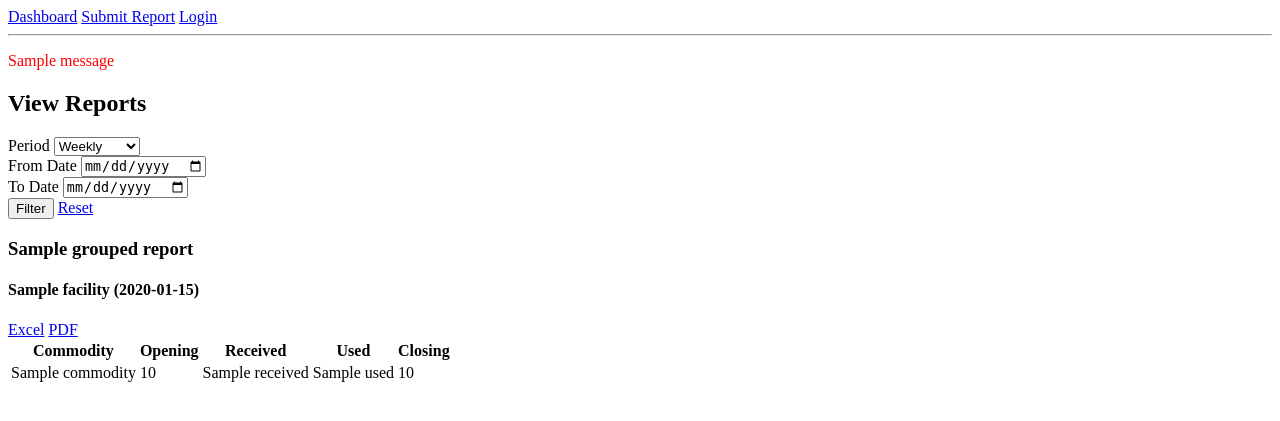
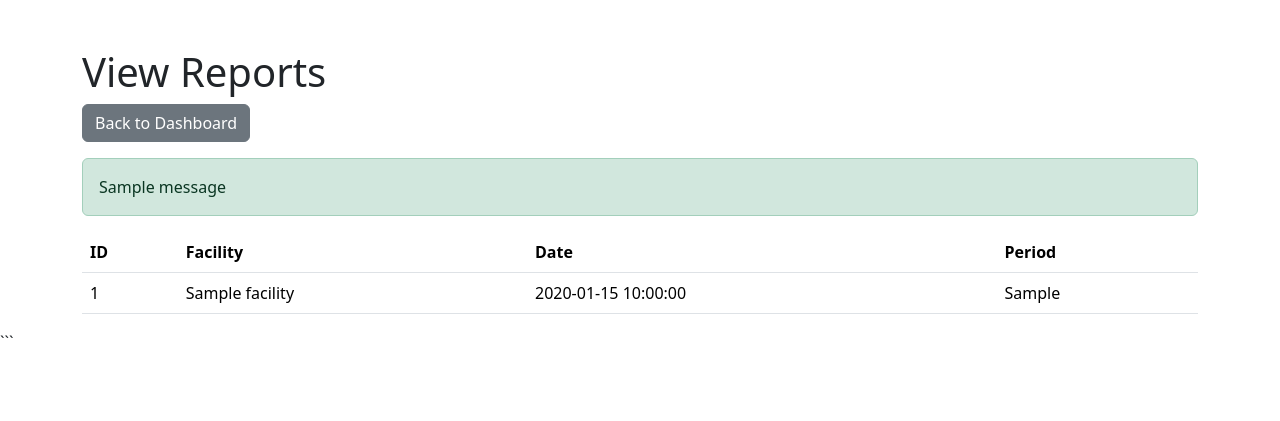
Before and after one commit to Keegan2024/My-inventory, a Python web app: template templates/view_reports.html in a window 1280 px wide. Shown: the top 421 px of the page. Run offline with Jinja, Linux system fonts and the light colour scheme; the template is opened without the code that fills it: most values are stand-ins (such as "Sample title", 1, 10 or a date in 2020); one stand-in notice (Sample message) is shown.

Commit message:
Update view_reports.html

````diff
--- a/templates/view_reports.html
+++ b/templates/view_reports.html
@@ -1,95 +1,56 @@
-{% extends "base.html" %}
-
-{% block content %}
-<div class="content">
-    <h2>View Reports</h2>
-
-    <div class="report-filters">
-        <form method="GET" class="filter-form">
-            {% if user.role == 'admin' %}
-            <div class="form-group">
-                <label>Facility</label>
-                <select name="facility_id" class="form-control">
-                    <option value="">All Facilities</option>
-                    {% for facility in facilities %}
-                    <option value="{{ facility.id }}" {% if selected_facility == facility.id %}selected{% endif %}>
-                        {{ facility.name }} ({{ facility.district }})
-                    </option>
+<!DOCTYPE html>
+<html lang="en">
+<head>
+    <meta charset="UTF-8">
+    <meta name="viewport" content="width=device-width, initial-scale=1.0">
+    <title>View Reports - Luapula Supply Chain</title>
+    <link href="https://cdn.jsdelivr.net/npm/bootstrap@5.3.3/dist/css/bootstrap.min.css" rel="stylesheet">
+    <link href="{{ url_for('static', filename='css/styles.css') }}" rel="stylesheet">
+</head>
+<body>
+    <div class="container">
+        <h1 class="mt-5">View Reports</h1>
+        <a href="{{ url_for('dashboard') }}" class="btn btn-secondary mb-3">Back to Dashboard</a>
+        {% with messages = get_flashed_messages(with_categories=true) %}
+            {% if messages %}
+                {% for category, message in messages %}
+                    <div class="alert alert-{{ category }}">{{ message }}</div>
                 {% endfor %}
-                </select>
-            </div>
             {% endif %}
-
-            <div class="form-group">
-                <label>Period</label>
-                <select name="period" class="form-control">
-                    <option value="weekly" {% if period == 'weekly' %}selected{% endif %}>Weekly</option>
-                    <option value="monthly" {% if period == 'monthly' %}selected{% endif %}>Monthly</option>
-                    <option value="quarterly" {% if period == 'quarterly' %}selected{% endif %}>Quarterly</option>
-                    <option value="">All Periods</option>
-                </select>
-            </div>
-
-            <div class="form-group">
-                <label>From Date</label>
-                <input type="date" name="start_date" class="form-control" value="{{ start_date }}">
-            </div>
-
-            <div class="form-group">
-                <label>To Date</label>
-                <input type="date" name="end_date" class="form-control" value="{{ end_date }}">
-            </div>
-
-            <button type="submit" class="btn btn-primary">Filter</button>
-            <a href="{{ url_for('view_reports') }}" class="btn btn-secondary">Reset</a>
-        </form>
-    </div>
-
-    {% if grouped_reports %}
-        {% for period_name, reports in grouped_reports.items() %}
-        <div class="report-group">
-            <h3>{{ period_name }}</h3>
-
-            {% for report in reports %}
-            <div class="report-card">
-                <div class="report-header">
-                    <h4>{{ report.facility.name }} ({{ report.report_date.strftime('%Y-%m-%d') }})</h4>
-                    <div class="report-actions">
-                        <a href="{{ url_for('export_report', report_id=report.id, format='excel') }}"
-                           class="btn btn-sm btn-success">Excel</a>
-                        <a href="{{ url_for('export_report', report_id=report.id, format='pdf') }}"
-                           class="btn btn-sm btn-danger">PDF</a>
-                    </div>
-                </div>
-
+        {% endwith %}
         <table class="table">
             <thead>
                 <tr>
-                            <th>Commodity</th>
-                            <th>Opening</th>
-                            <th>Received</th>
-                            <th>Used</th>
-                            <th>Closing</th>
+                    <th>ID</th>
+                    <th>Facility</th>
+                    <th>Date</th>
+                    <th>Period</th>
                 </tr>
             </thead>
             <tbody>
-                        {% for item in report.items %}
+                {% for report in reports.items %}
                     <tr>
-                            <td>{{ item.commodity.name }}</td>
-                            <td>{{ item.opening_balance }}</td>
-                            <td>{{ item.received }}</td>
-                            <td>{{ item.used }}</td>
-                            <td>{{ item.closing_balance }}</td>
+                        <td>{{ report.id }}</td>
+                        <td>{{ report.facility.name }}</td>
+                        <td>{{ report.report_date }}</td>
+                        <td>{{ report.report_period }}</td>
                     </tr>
                 {% endfor %}
             </tbody>
         </table>
-            </div>
-            {% endfor %}
-        </div>
-        {% endfor %}
-    {% else %}
-        <p>No reports found matching your criteria.</p>
+        {% if reports.has_prev or reports.has_next %}
+            <nav aria-label="Page navigation">
+                <ul class="pagination">
+                    {% if reports.has_prev %}
+                        <li class="page-item"><a class="page-link" href="{{ url_for('view_reports', page=reports.prev_num) }}">Previous</a></li>
+                    {% endif %}
+                    {% if reports.has_next %}
+                        <li class="page-item"><a class="page-link" href="{{ url_for('view_reports', page=reports.next_num) }}">Next</a></li>
+                    {% endif %}
+                </ul>
+            </nav>
         {% endif %}
     </div>
-{% endblock %}
+</body>
+</html>
+```
````
Lines whose indentation alone changed are shown as unchanged.
